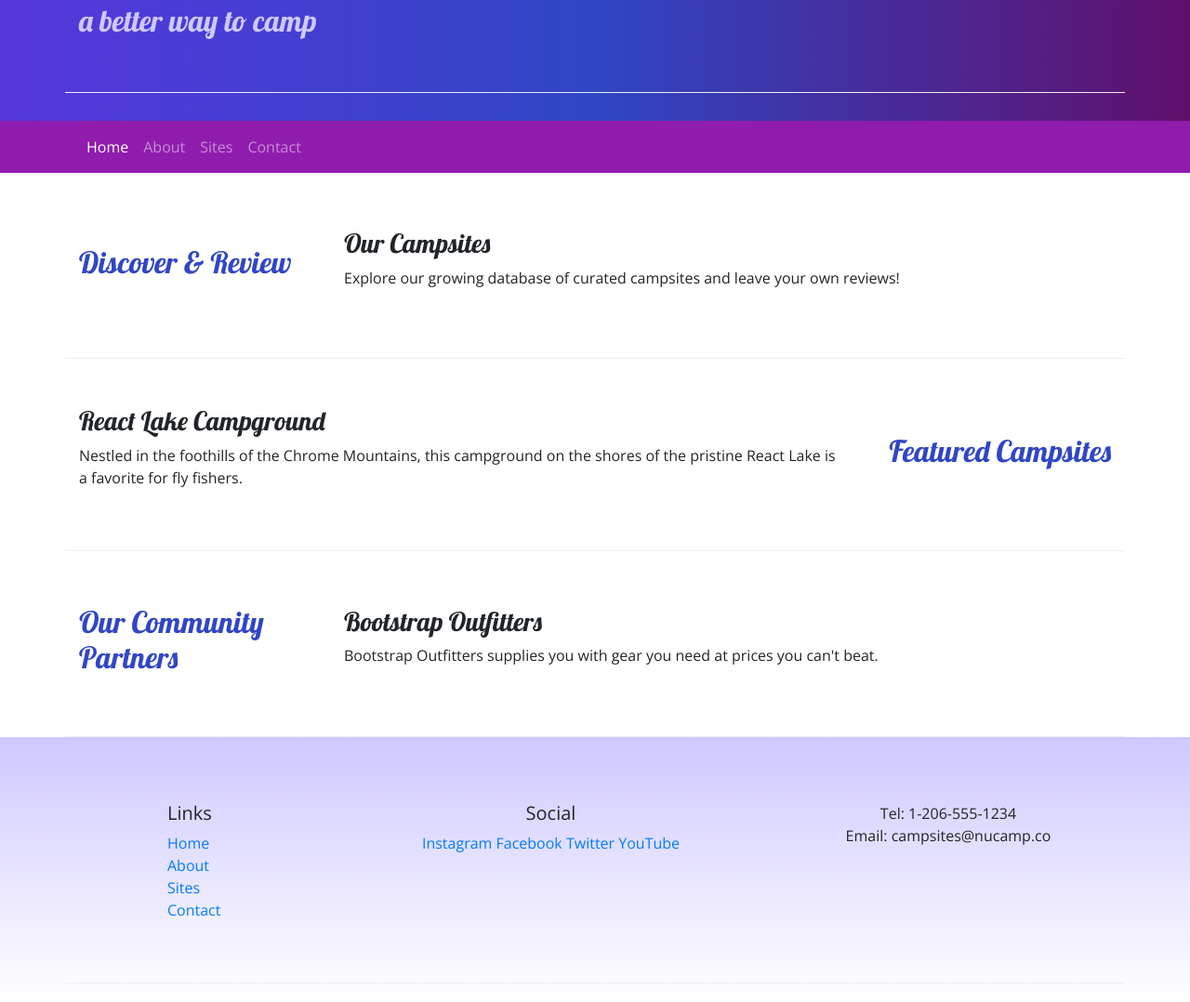
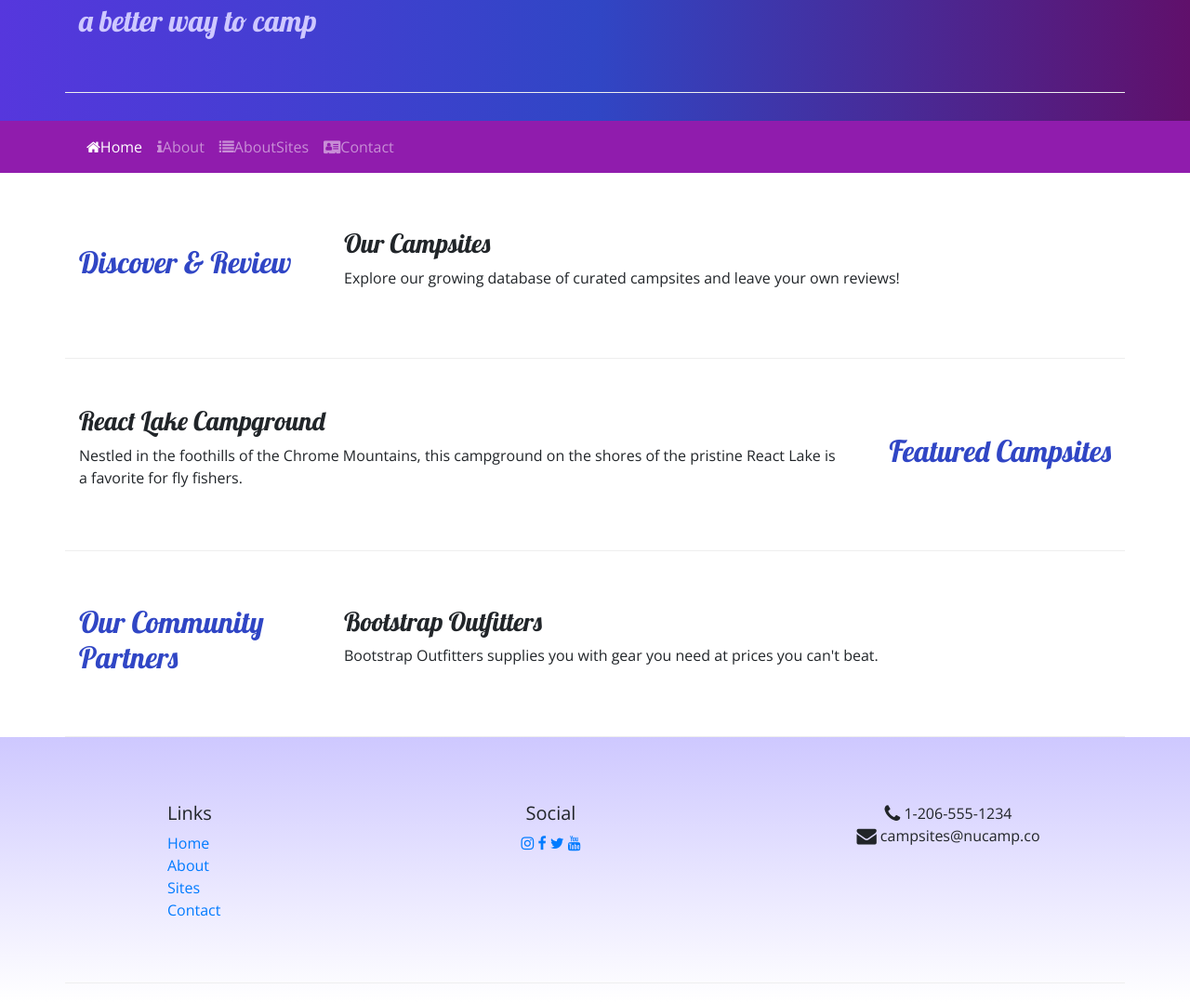
Before and after one commit to jakthedev/numcampbootstrap, a website: page index.html in a window 1280 px wide. Shown: the part 133-1211 px from the top of the page at 93% size. Drawn offline with nearby package versions, Linux system fonts and the light colour scheme.

Commit message:
Icons & Fonts

```diff
--- a/index.html
+++ b/index.html
@@ -12,6 +12,7 @@
 
     <!-- Additional CSS must be placed after Bootstrap CSS -->
     <link rel="stylesheet" href="https://fonts.googleapis.com/css?family=Lobster|Open+Sans" />
+    <link rel="stylesheet" href="node_modules/font-awesome/css/font-awesome.min.css" />
 
     <title>NuCamp: A Better Way To Camp</title>
 </head>
@@ -39,10 +40,10 @@
     </button>
     <div class="collapse navbar-collapse" id="nucampNavbar">
             <ul class="navbar-nav">
-                <li class="nav-item active"><a class="nav-link" href="index.html">Home</a></li>
-                <li class="nav-item"><a class="nav-link" href="aboutus.html">About</a></li>
-                <li class="nav-item"><a class="nav-link" href="#">Sites</a></li>
-                <li class="nav-item"><a class="nav-link" href="#">Contact</a></li>
+                <li class="nav-item active"><a class="nav-link" href="index.html"><i class="fa fa-home fa -lg"></i>Home</a></li>
+                <li class="nav-item"><a class="nav-link" href="aboutus.html"><i class="fa fa-info fa -lg"></i>About</a></li>
+                <li class="nav-item"><a class="nav-link" href="#"><i class="fa fa-list fa -lg"></i>AboutSites</a></li>
+                <li class="nav-item"><a class="nav-link" href="#"><i class="fa fa-address-card fa -lg"></i>Contact</a></li>
             </ul>
         </div>
     </nav>
@@ -101,14 +102,14 @@
         </div>
         <div class="col-6 col-sm-5 text-center">
             <h5>Social</h5>
-            <a href="http://instagram.com/">Instagram</a>
-            <a href="http://facebook.com/">Facebook</a>
-            <a href="http://twitter.com/">Twitter</a>
-            <a href="http://youtube.com/">YouTube</a>
+            <a href="http://instagram.com/"><i class="fa fa-instagram"></i></a>
+            <a href="http://facebook.com/"><i class="fa fa-facebook"></i></a>
+            <a href="http://twitter.com/"><i class="fa fa-twitter"></i></a>
+            <a href="http://youtube.com/"><i class="fa fa-youtube"></i></a>
         </div>
         <div class="col-sm-4 text-center">
-            Tel: 1-206-555-1234<br />
-            Email: campsites@nucamp.co
+            <i class="fa fa-phone fa-lg "> </i> 1-206-555-1234<br />
+            <i class="fa fa-envelope fa-lg "> </i> campsites@nucamp.co
         </div>
     </div>
  </div>
--- a/package.json
+++ b/package.json
@@ -15,6 +15,7 @@
   },
   "dependencies": {
     "bootstrap": "^4.5.2",
+    "font-awesome": "^4.7.0",
     "jquery": "^3.5.1",
     "popper.js": "^1.16.1"
   }
```
Also changed, not shown: aboutus.html (+11 -10 lines), 1 other file.
